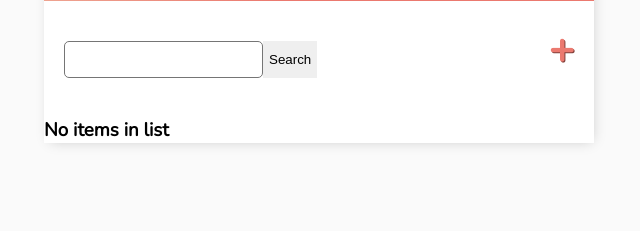
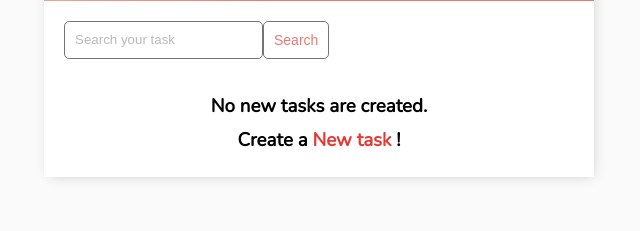
Before and after one commit to sdGuille/Dtodo, a Django app: template templates/task_list.html in a window 1280 px wide. Shown: the part 189-420 px from the top of the page, without its empty margins (321-961 px from the left). Run offline with Django 4.2, Linux system fonts and the light colour scheme; the template is opened without the code that fills it, so the values that code supplies are empty.

Commit message:
Update task_list.html

```diff
--- a/templates/task_list.html
+++ b/templates/task_list.html
@@ -1,49 +1,84 @@
-{% extends 'main.html' %}
+{% extends 'main.html' %} {% block content %}
 
-{% block content %}
+<script src="https://cdn.jsdelivr.net/npm/sortablejs@latest/Sortable.min.js"></script>
 <div class="header-bar">
     <div>
         <h1>Hello {{request.user|title}}</h1>
         <h3 style="margin:0">You have <i>{{count}}</i> incomplete task{{ count|pluralize:"s" }}</h3>
     </div>
+
     {% if request.user.is_authenticated %}
-        <a href="{% url 'logout' %}">Logout</a>
-        {% else %}
-            <a href="{% url 'login' %}">Login</a>
-        {% endif %}
-</div>
-<div id="search-add-wrapper">
-    <form method="GET" style="margin-top: 20px;display: flex;">
-        <input type="text" name="search-area" value="{{search_input}}">
-        <input type="submit" value="Search">
-    </form>
-    <a id="add-link" href="{% url 'task-create' %}">&#x2b;</a>
+    <a href="{% url 'logout' %}">Logout</a> {% else %}
+    <a href="{% url 'login' %}">Login</a> {% endif %}
 </div>
 
 
+<div id="search-add-wrapper">
+    <form method="GET" style="display: flex;">
+        <input type='text' name='search-area' placeholder="Search your task" value="{{search_input}}">
+        <input class="button" type="submit" value='Search'>
+    </form>
+    {% if tasks|length > 0 %}
+    <a id="add-link" href="{% url 'task-create' %}">&#x2b;</a>
+    {% endif %}
+</div>
 
-<div class="task-items-wrapper">
+
+<!-- Hidden form. Form submits new item positions -->
+<form style="display: none;" id="reorderForm" method="post" action="{% url 'task-reorder' %}">
+    {% csrf_token %}
+    <input type="hidden" id="positionInput" name="position">
+</form>
+
+
+<div id="tasklist" class="task-items-wrapper">
     {% for task in tasks %}
-        <div class="task-wrapper">
+    <div class="task-wrapper" data-position="{{task.pk}}">
+        <div class="task-title">
             {% if task.complete %}
-                <div class="task-title">
-                    <div class="task-complete-icon"></div>
-                    <i><s><a href="{% url 'task-update' task.id %}">{{task}}</a></s></i>
-                </div>
-                <a class="delete-link" href="{% url 'task-delete' task.id %}">&#215;</a>
-            {% else %}
-            <div class="task-title">
-                <div class="task-incomplete-icon"></div>
-                <a href="{% url 'task-update' task.id %}">{{task}}</a>
-            </div>
+            <div class="task-complete-icon"></div>
+            <i><s><a href="{% url 'task-update' task.id %}">{{task}}</a></s></i> {% else %}
+            <div class="task-incomplete-icon"></div>
+            <a href="{% url 'task-update' task.id %}">{{task}}</a> {% endif %}
+        </div>
+        <div class="task-controls">
             <a class="delete-link" href="{% url 'task-delete' task.id %}">&#215;</a>
-            {% endif %}
+            <span class="handle">&nbsp;&#10247;</span>
+        </div>
+    </div>
 
-        </div>
-        {% empty %}
-        <h3>No items in list</h3>
+    {% empty %}
+    <div style="text-align: center; padding-bottom: 10px; line-height: 1em;">
+        <h3>No new tasks are created.</h3>
+        <h3>Create a <a style="text-decoration: none; color: #e53935;" href="{% url 'task-create' %}">New task</a> ! </h3>
+    </div>
     {% endfor %}
 </div>
 
+<script>
+    var taskList = document.getElementById("tasklist");
+    var reorderForm = document.getElementById("reorderForm");
+    var positionInput = document.getElementById("positionInput");
+
+    let sortable = Sortable.create(taskList, {
+        handle: '.handle',
+        ghostClass: 'dropArea',
+        chosenClass: 'selectedTask',
+
+    });
+
+    function reordering() {
+        const rows = document.getElementsByClassName("task-wrapper");
+        let pos = [];
+        for (let row of rows) {
+            pos.push(row.dataset.position);
+        }
+        console.log(pos.join(","))
+        positionInput.value = pos.join(',');
+        reorderForm.submit();
+    }
+
+    document.ondrop = reordering
+</script>
 
 {% endblock content %}
```
